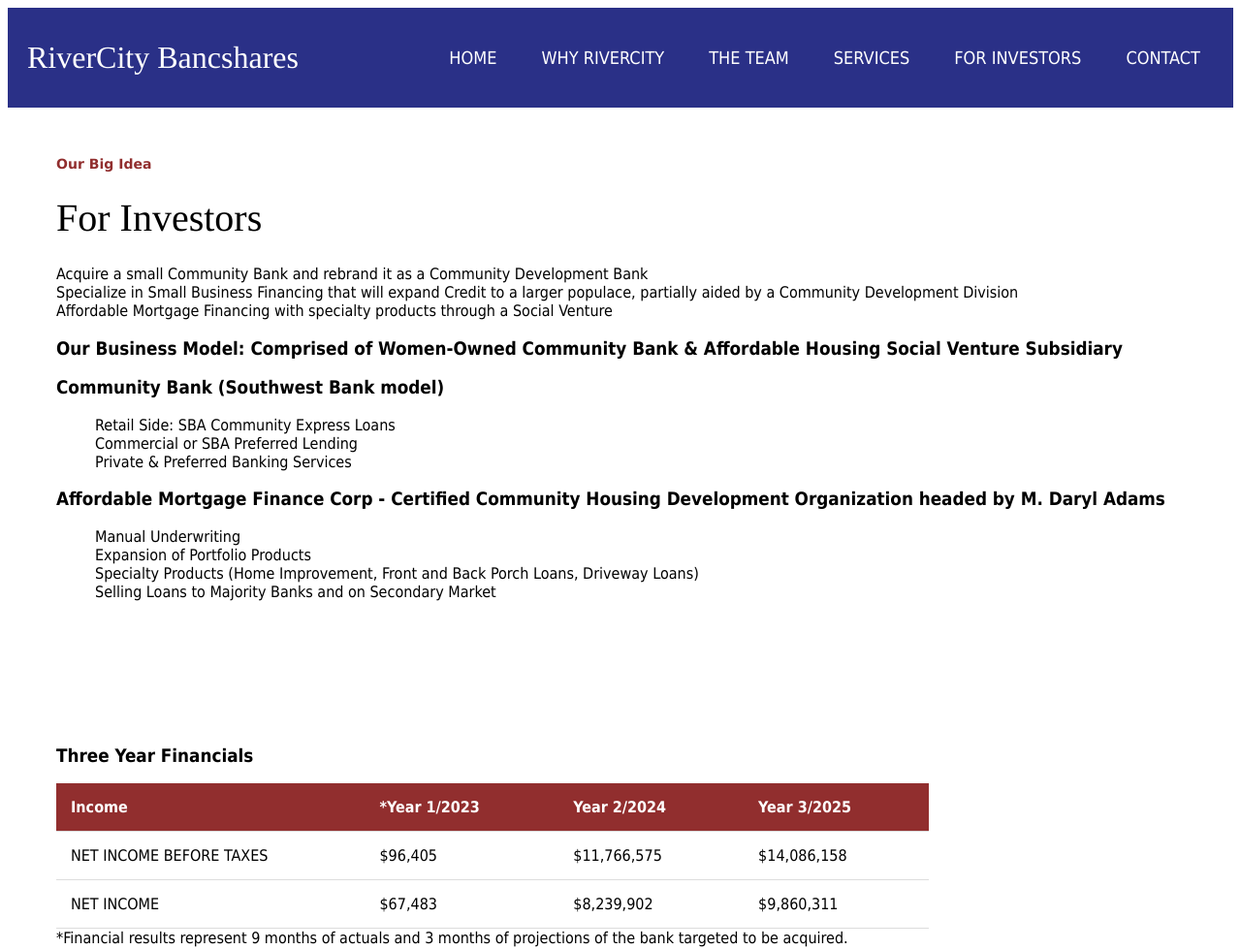
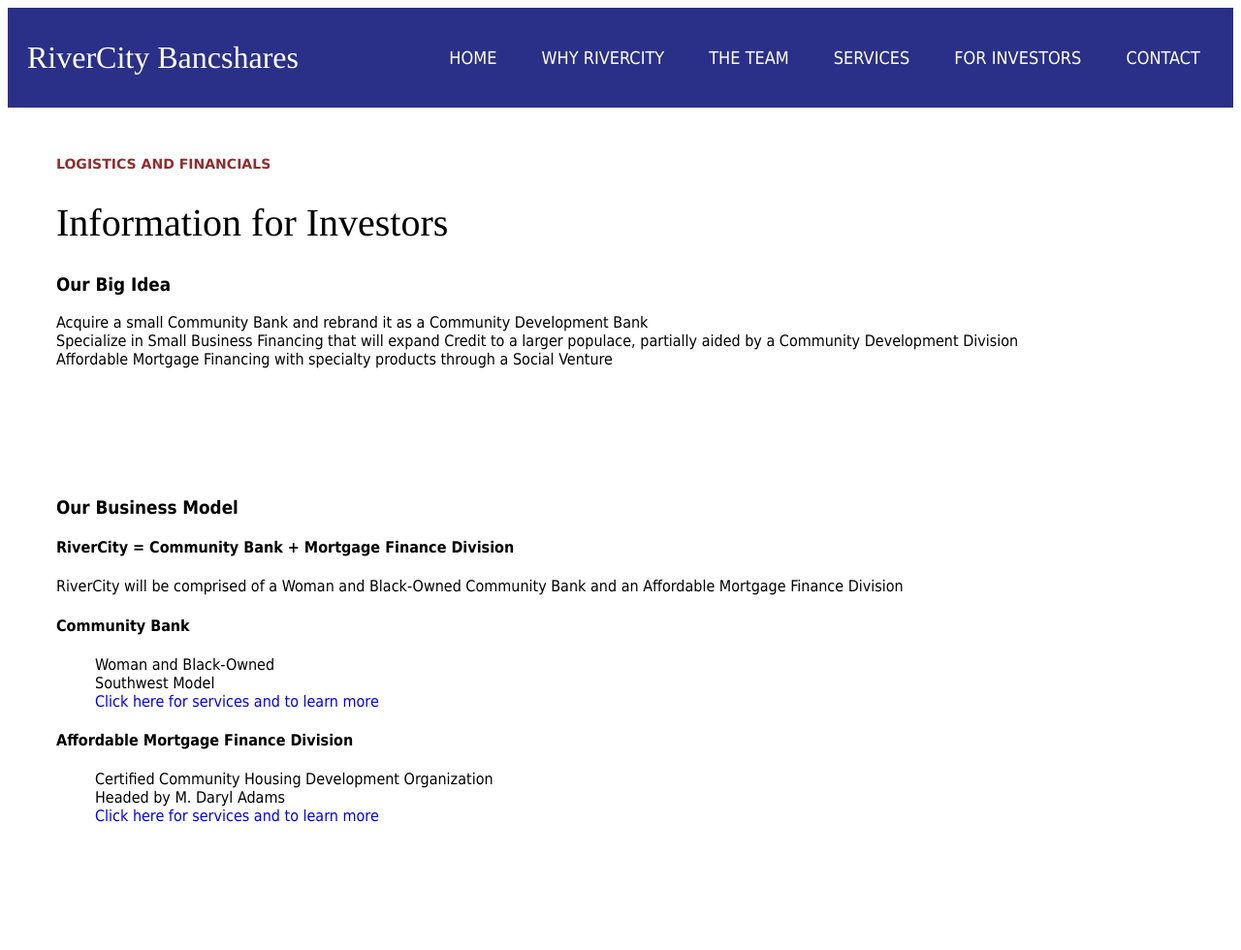
Before and after one commit to laurenalexander2/RiverCity-BancShares-Inc, a plain HTML site: page html/investors.html in a window 1280 px wide. Shown: the top 980 px of the page at 97% size. Drawn offline with Linux system fonts and the light colour scheme.

Commit message:
minor improvements

```diff
--- a/css/styles.css
+++ b/css/styles.css
@@ -38,7 +38,7 @@
     font-size: 40px;
     font-weight: 100;
     display: flex;
-    line-height: 30px;
+    line-height: 40px;
 }
 .title1 {
     color: var(--cranberry);
--- a/html/investors.html
+++ b/html/investors.html
@@ -35,26 +35,34 @@
 
  <div class = "page">
 <div class = "title1">
-  <h3>Our Big Idea</h3>
+  <h3>LOGISTICS AND FINANCIALS</h3>
 </div>
-<h2>For Investors</h2>
+<h2>Information for Investors</h2>
+<h3>Our Big Idea</h3>
     <li>Acquire a small Community Bank and rebrand it as a Community Development Bank </li>
     <li>Specialize in Small Business Financing that will expand Credit to a larger populace, partially aided by a Community Development Division</li>
     <li>Affordable Mortgage Financing with specialty products through a Social Venture</li>
 
-<h3>Our Business Model: Comprised of Women-Owned Community Bank & Affordable Housing Social Venture Subsidiary </h3>
-    <h3>Community Bank (Southwest Bank model)</h3>
+    <br>
+    <br>
+    <br>
+    <br>
+    <br>
+    <br>
+<h3>Our Business Model</h3>
+<h4>RiverCity = Community Bank + Mortgage Finance Division </h4>
+<li>RiverCity will be comprised of a Woman and Black-Owned Community Bank and an Affordable Mortgage Finance Division </li>
+    <h4>Community Bank</h4>
      <ul>
-        <li>Retail Side: SBA Community Express Loans</li>
-        <li>Commercial or SBA Preferred Lending</li>
-        <li>Private & Preferred Banking Services</li>
+        <li>Woman and Black-Owned</li>
+        <li>Southwest Model</li>
+        <li><a href="services.html">Click here for services and to learn more</a></li>
     </ul>
-    <h3>Affordable Mortgage Finance Corp - Certified Community Housing Development Organization headed by M. Daryl Adams </h3>
+    <h4>Affordable Mortgage Finance Division</h4>
     <ul>
-        <li>Manual Underwriting</li>
-        <li>Expansion of Portfolio Products</li>
-        <li>Specialty Products (Home Improvement, Front and Back Porch Loans, Driveway Loans)</li>
-        <li>Selling Loans to Majority Banks and on Secondary Market</li>
+        <li>Certified Community Housing Development Organization</li>
+        <li>Headed by M. Daryl Adams </li>
+        <li><a href="services.html">Click here for services and to learn more</a></li>
     </ul>
 <br>
 <br>
```
Also changed, not shown: html/services.html (+1 -2 lines), html/why.html (+2 -2 lines), index.html (+12 -12 lines).
